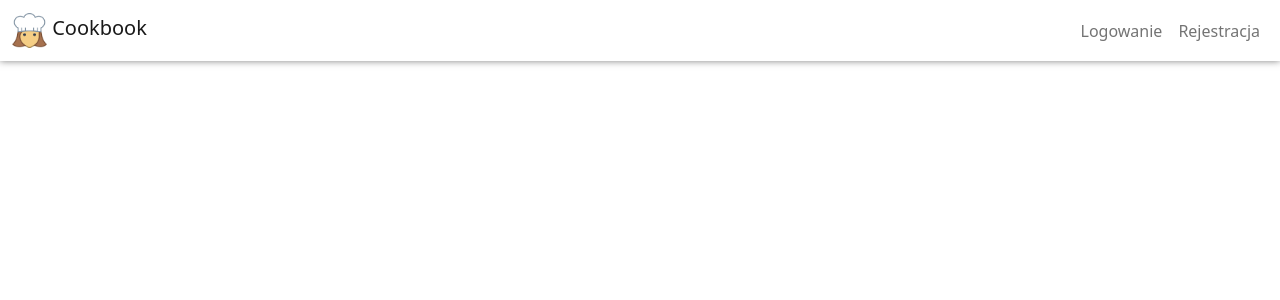
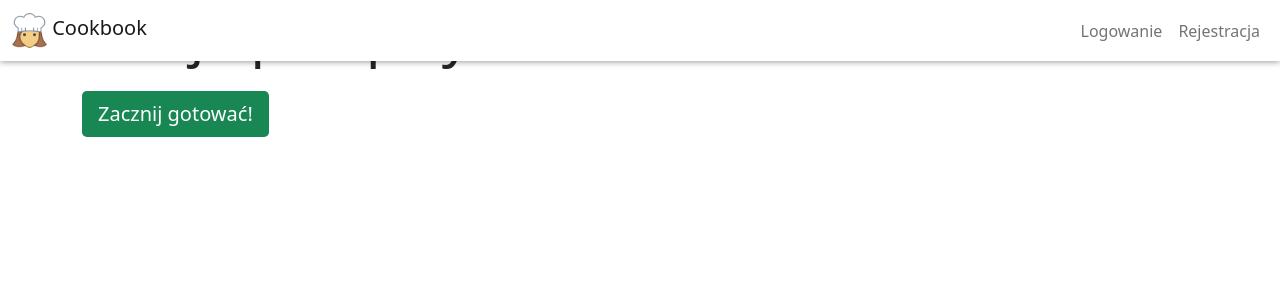
Before and after one commit to agatawojcik/cookbook, an Angular app in the folder src/cookbook-web/: page / in a window 1280 px wide. Shown: the top 300 px of the page. Built offline with nearby package versions, Linux system fonts and the light colour scheme.

Commit message:
add landing jumbotron to main-page

```diff
--- a/src/cookbook-web/src/app/app.component.html
+++ b/src/cookbook-web/src/app/app.component.html
@@ -1,2 +1,3 @@
 <router-outlet></router-outlet>
 <app-navigation></app-navigation>
+<app-main-page></app-main-page>
--- a/src/cookbook-web/src/app/main-page/main-page.component.html
+++ b/src/cookbook-web/src/app/main-page/main-page.component.html
@@ -1 +1,6 @@
-<p>main-page component</p>
+<div class="jumbotron jumbotron-fluid">
+    <div class="container">
+        <h1 class="display-4">Twoje przepisy</h1>
+        <a class="btn btn-success border-0 btn-lg mt-3" href="#">Zacznij gotować!</a>
+    </div>
+</div>
```
